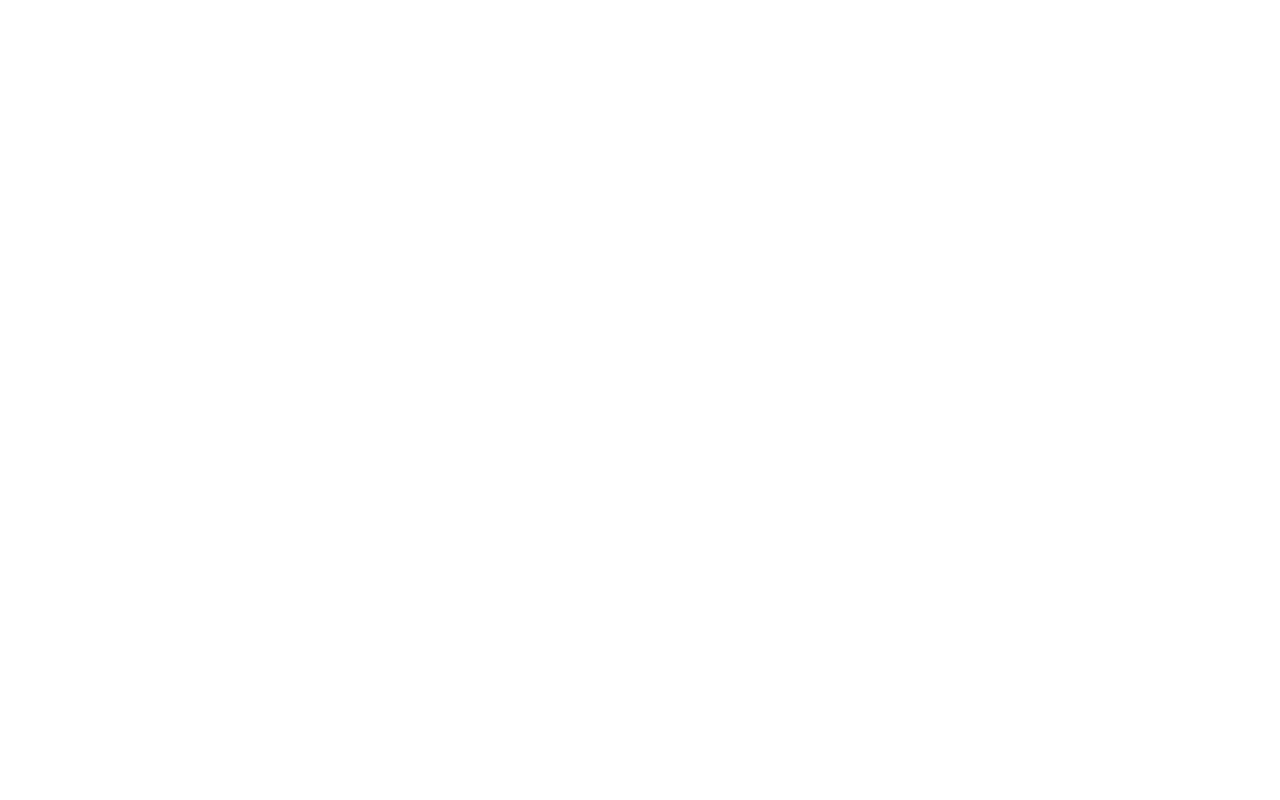
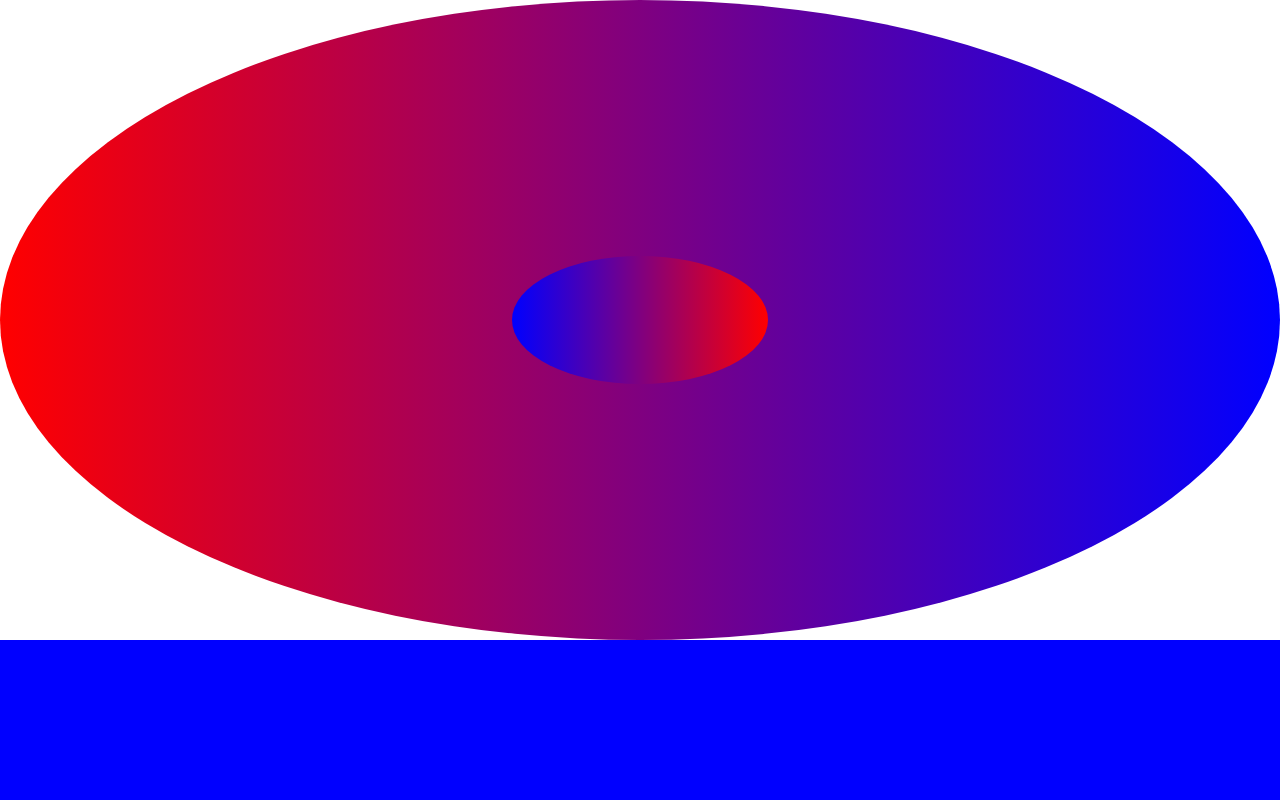
Before and after one commit to forrest-wilson/yb-circle-checkpoint, a website: page index.html in a window 1280 px wide. Drawn offline with nearby package versions, Linux system fonts and the light colour scheme.

Commit message:
initial ideas

```diff
--- a/index.html
+++ b/index.html
@@ -18,13 +18,62 @@
             width: 100vw;
             height: 100vh;
         }
+
+        .circle-container, .buttons {
+            position: absolute;
+            left: 0;
+            right: 0;
+        }
+
+        .circle-container {
+            top: 0;
+            bottom: 20%;
+        }
+
+        .circle {
+            background: linear-gradient(90deg, red, blue);
+            border-radius: 50%;
+            transition: 1000ms;
+            width: 100%;
+            height: 100%;
+        }
+
+        .inner-circle {
+            position: absolute;
+            top: 40%;
+            width: 20%;
+            height: 20%;
+            margin-left: 40%;
+            background: linear-gradient(90deg, blue, red);
+            border-radius: 50%;
+            transition: 1000ms;
+        }
+
+        .buttons {
+            top: 80%;
+            bottom: 0;
+            background-color: blue;
+        }
     </style>
 </head>
 <body>
+    <div id="circleContainer" class="circle-container">
+        <div id="circle" class="circle"></div>
+
+        <div id="innerCircle" class="inner-circle"></div>
+    </div>
+
+    <div id="buttons" class="buttons"></div>
 
     <script>
         (function() {
+            document.getElementById("buttons").addEventListener("click", function() {
+                var circle = document.getElementById("circle"),
+                    innerCircle = document.getElementById("innerCircle");
 
+                circle.style.transform = "rotate3d(0,1,0,360deg)";
+                innerCircle.style.transform = "rotate3d(1,0,0,360deg)";
+            });
         })();
     </script>
 </body>
```
